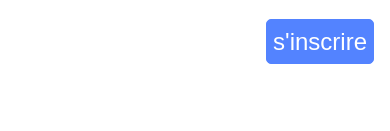
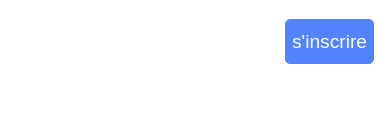
Before and after one commit to Harold-coder/unilate-app, a React (Create React App) app: page / in a window 390 px wide. Shown: the top 131 px of the page. Built offline with nearby package versions, Linux system fonts and the light colour scheme.

Commit message:
Fixed size on risize

```diff
--- a/src/doctor-page.css
+++ b/src/doctor-page.css
@@ -84,7 +84,7 @@ body {
     box-shadow: rgba(0, 0, 0, 0.35) 0px 5px 15px;
     width: 70%;
     max-width: 35rem;
-    margin-bottom: 2rem;
+    margin-bottom: 4rem;
 }
 #retard-announced{
     text-align: center;
--- a/src/index.css
+++ b/src/index.css
@@ -141,4 +141,9 @@ nav{
     font-size: 8rem;
     text-shadow: -0.18rem 0.18rem #031941;
   }
+  .inscription{
+    font-size: 1.2rem;
+    margin-top: 1.2rem;
+    margin-right: 1rem;
+  }
 }
--- a/src/patient-page.css
+++ b/src/patient-page.css
@@ -60,7 +60,7 @@
     box-shadow: rgba(0, 0, 0, 0.35) 0px 5px 15px;
     width: 70%;
     max-width: 35rem;
-    margin-bottom: 2rem;
+    margin-bottom: 4rem;
 }
 
 @media (max-width: 490px) {
```
